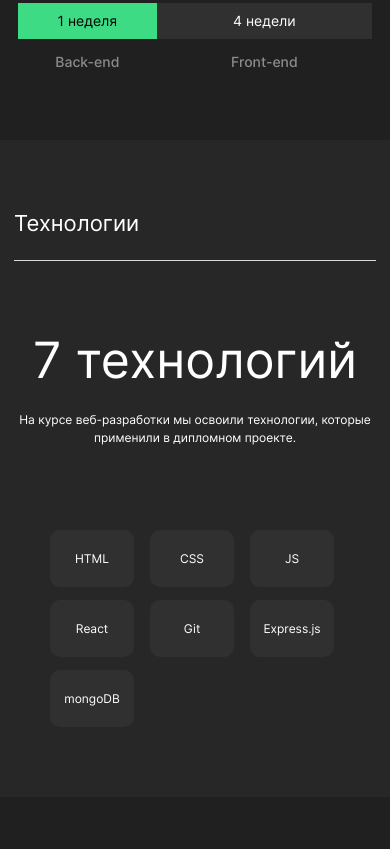
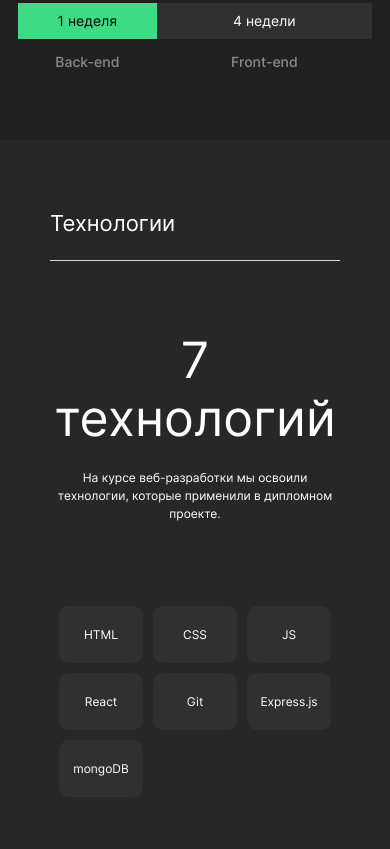
Before and after one commit to EvgeniiGladun/movies-explorer-frontend, a React app: page / in a window 390 px wide. Shown: the part 1375-2224 px from the top of the page. Built offline with nearby package versions, Linux system fonts and the light colour scheme.

Commit message:
fix_size_container

```diff
--- a/src/components/Main/Techs/Techs.css
+++ b/src/components/Main/Techs/Techs.css
@@ -87,12 +87,6 @@
   opacity: 0.8;
 }
 
-@media (max-width: 830px) {
-  .techs__languages-collection {
-    grid-template-rows: repeat(2, 60px);
-  }
-}
-
 @media (max-width: 768px) {
   .techs__container {
     padding: 90px 60px;
@@ -117,6 +111,10 @@
     max-width: 460px;
   }
 
+  .techs__languages-collection {
+    grid-template-columns: repeat(auto-fit, 84px);
+  }
+
   .techs__languages-item {
     width: 84px;
     height: 57px;
@@ -130,7 +128,7 @@
 
 @media (max-width: 700px) {
   .techs__container {
-    padding: 70px 14px;
+    padding: 70px 50px;
   }
 }
 
```
